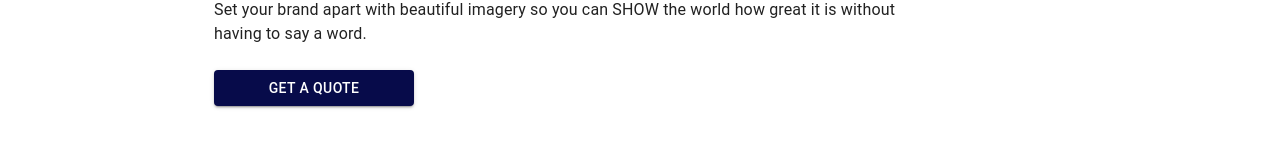
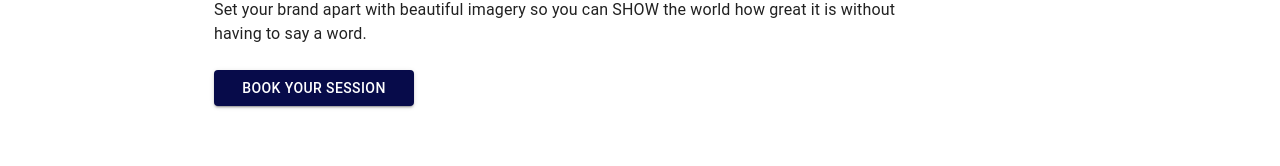
Before and after one commit to markohanesian/mso-photo, a React (Create React App) app: page / in a window 1280 px wide. Shown: the part 180-346 px from the top of the page. Built offline with nearby package versions, Linux system fonts and the light colour scheme.

Commit message:
Update home link

```diff
--- a/src/components/hero/Hero.jsx
+++ b/src/components/hero/Hero.jsx
@@ -18,8 +18,8 @@ export default function Hero() {
           how great it is without having to say a word.
         </Typography>
         <Button variant="contained" style={{ backgroundColor: "#070b4a", width: '200px'}}>
-          <Link to="/Contact" style={{ color: "white", outline: 'none', textDecoration: 'none', width: '100%'}}>
-            get a quote
+          <Link to="/Services" style={{ color: "white", outline: 'none', textDecoration: 'none', width: '100%'}}>
+            book your session
           </Link>
         </Button>
       </Stack>
```
